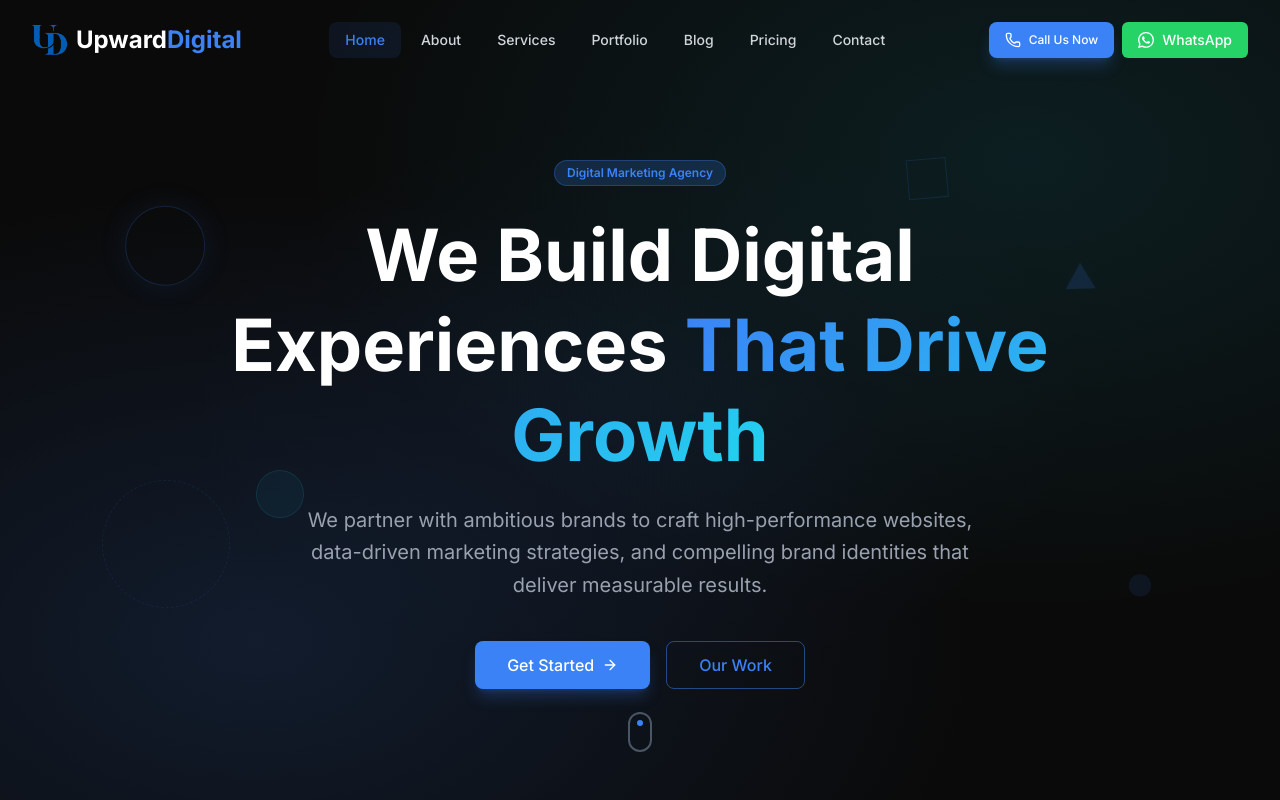
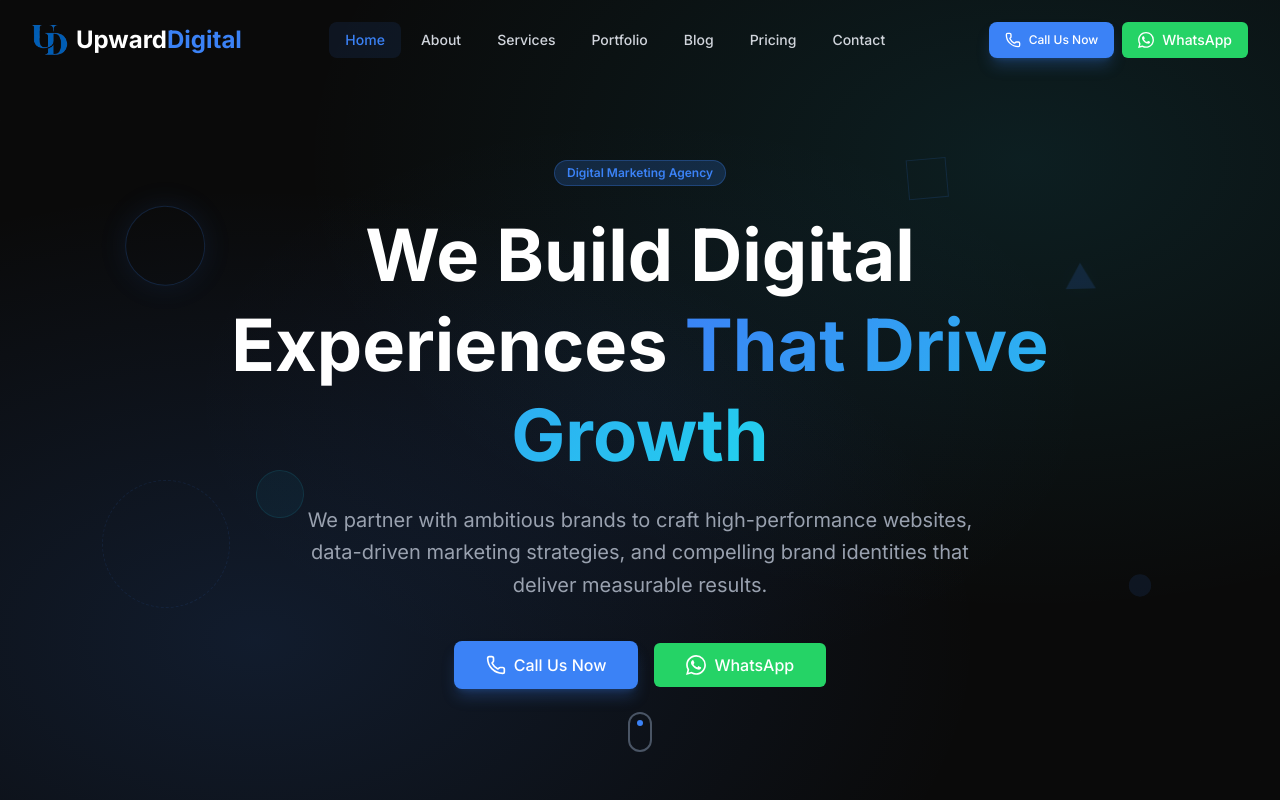
Before and after one commit to TalhaFaisal777/upwarddigital-site, a React (Vite) app: page / in a window 1280 px wide. Shown: the top 800 px of the page. Built offline with nearby package versions, Linux system fonts and the light colour scheme.

Commit message:
Replace home hero CTAs with Call and WhatsApp buttons

```diff
--- a/src/pages/Home.jsx
+++ b/src/pages/Home.jsx
@@ -11,7 +11,6 @@ import {
   Star,
   ChevronLeft,
   ChevronRight,
-  ArrowRight,
   Phone,
 } from "lucide-react"
 import { Button } from "@/components/ui/button"
@@ -226,15 +225,21 @@ export default function Home() {
             transition={{ duration: 0.6, delay: 0.45 }}
             className="flex flex-col sm:flex-row items-center justify-center gap-4"
           >
-            <Button asChild size="lg" className="group">
-              <Link to="/contact">
-                Get Started
-                <ArrowRight className="ml-2 w-4 h-4 group-hover:translate-x-1 transition-transform" />
-              </Link>
+            <Button asChild size="lg" className="gap-2">
+              <a href={PHONE_HREF}>
+                <Phone className="w-5 h-5" />
+                Call Us Now
+              </a>
             </Button>
-            <Button asChild variant="outline" size="lg">
-              <Link to="/portfolio">Our Work</Link>
-            </Button>
+            <a
+              href={WHATSAPP_HREF}
+              target="_blank"
+              rel="noopener noreferrer"
+              className="inline-flex items-center justify-center gap-2 h-11 px-8 rounded-md bg-[#25D366] text-white text-base font-medium hover:bg-[#1ebe5d] transition-colors"
+            >
+              <WhatsAppIcon className="w-5 h-5" />
+              WhatsApp
+            </a>
           </motion.div>
 
           {/* Scroll indicator */}
```
